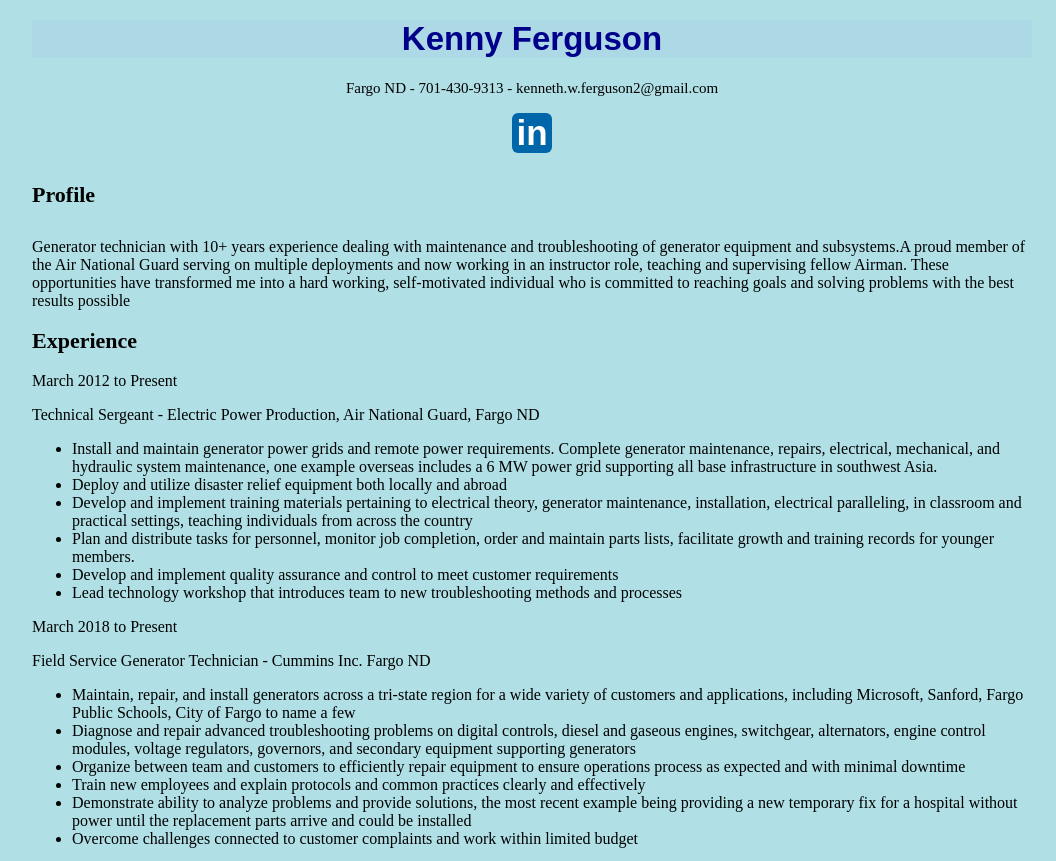
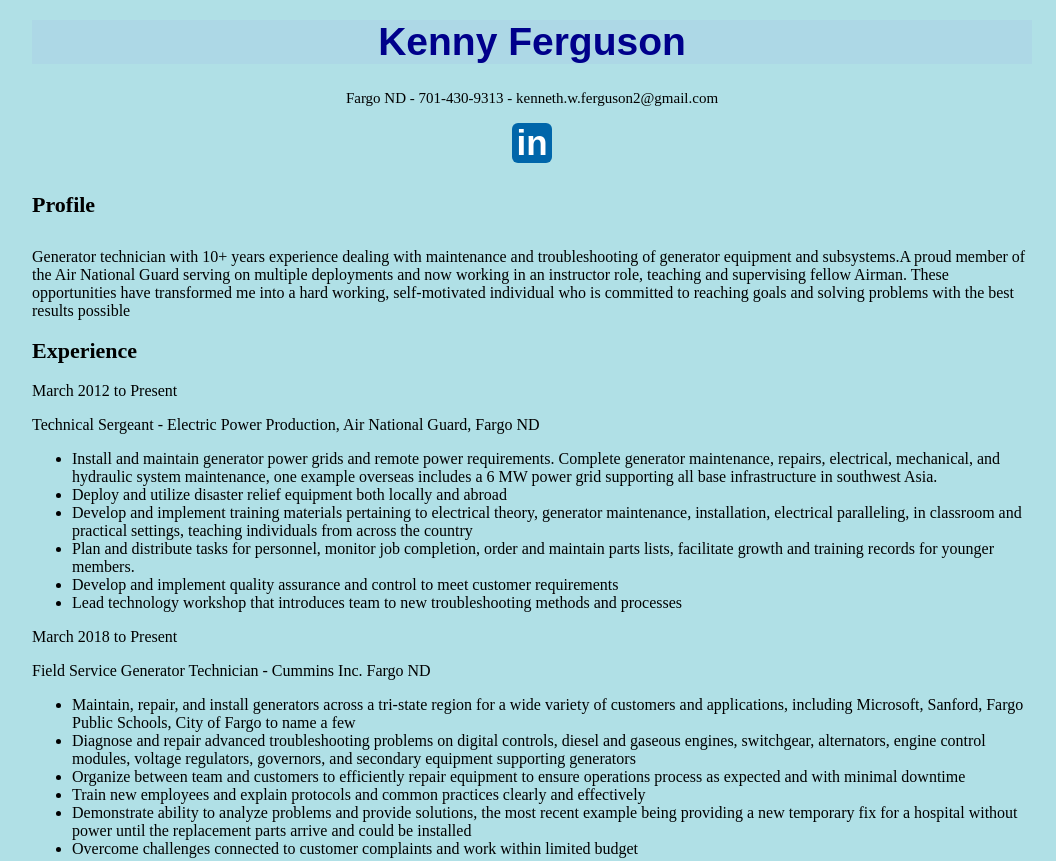
Before and after one commit to Kennyfergy/Resume, a plain HTML site: page index.html in a window 1280 px wide. Shown: the top 861 px of the page, without its empty margins (118-1174 px from the left). Drawn offline with Linux system fonts and the light colour scheme.

Commit message:
Update style.css

```diff
--- a/style.css
+++ b/style.css
@@ -12,7 +12,7 @@ body {
 
 h1 {
   color: darkblue;
-  font-size: 33px;
+  font-size: 39px;
   font-family: Arial, Helvetica, sans-serif;
 }
 .header {
```
